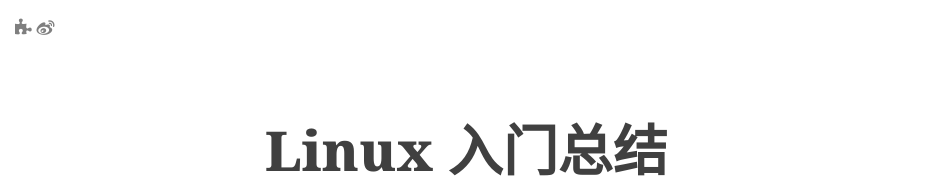
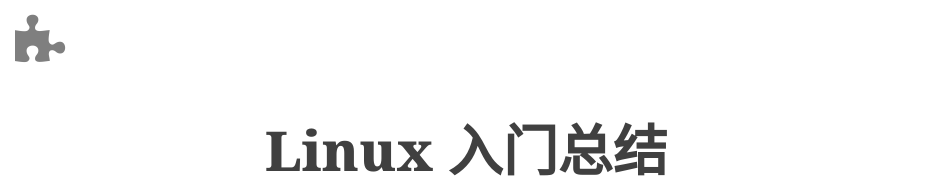
Before and after one commit to WuliiDragon/WuliiDragon.github.io, a plain HTML site: page 2017/09/08/Linux入门总结/index.html in a window 1280 px wide. Shown: the top 178 px of the page, without its empty margins (0-926 px from the left). Drawn offline with nearby package versions, Linux system fonts and the light colour scheme.

Commit message:
Site updated: 2017-10-26 21:18:13

```diff
--- a/2017/09/08/Linux入门总结/index.html
+++ b/2017/09/08/Linux入门总结/index.html
@@ -56,8 +56,7 @@
     <section class="article-container">
 <!-- Back Home -->
 <a class="nav-back" href="/">
-    <i class="fa fa-puzzle-piece"></i>
-    <i class="fa fa-weibo"></i>
+    <i class="fa fa-puzzle-piece fa-3x"></i>
 </a>
 
 <!-- Page Header -->
```
Also changed, not shown: 2017/09/08/全排列&子集的生成/index.html (+1 -2 lines), 2017/09/08/回朔法/index.html (+1 -2 lines), 2017/09/08/小白看runtime（一）基本概念/index.html (+1 -2 lines), 2017/09/09/MySQL语句总结（一）/index.html (+1 -2 lines), 2017/09/12/MySQL语句总结（二）/index.html (+1 -2 lines), 2017/09/12/动态规划解决背包问题（0-1、完全）/index.html (+1 -2 lines), 2017/09/12/方格填数/index.html (+1 -2 lines), 2017/09/12/逻辑回归初步/index.html (+1 -2 lines), 2017/09/24/MySQL练习（一）/index.html (+1 -2 lines), 2017/09/24/Tomcat-配置之-server-xml/index.html (+1 -2 lines), 2017/10/25/三分钟搭建一个简易的区块链模型/index.html (+1 -2 lines), 2017/10/26/挖自己的矿：POW工作量证明/index.html (+1 -2 lines), archives/2017/09/index.html (+1 -2 lines), archives/2017/09/page/2/index.html (+1 -2 lines), 5 more files.
